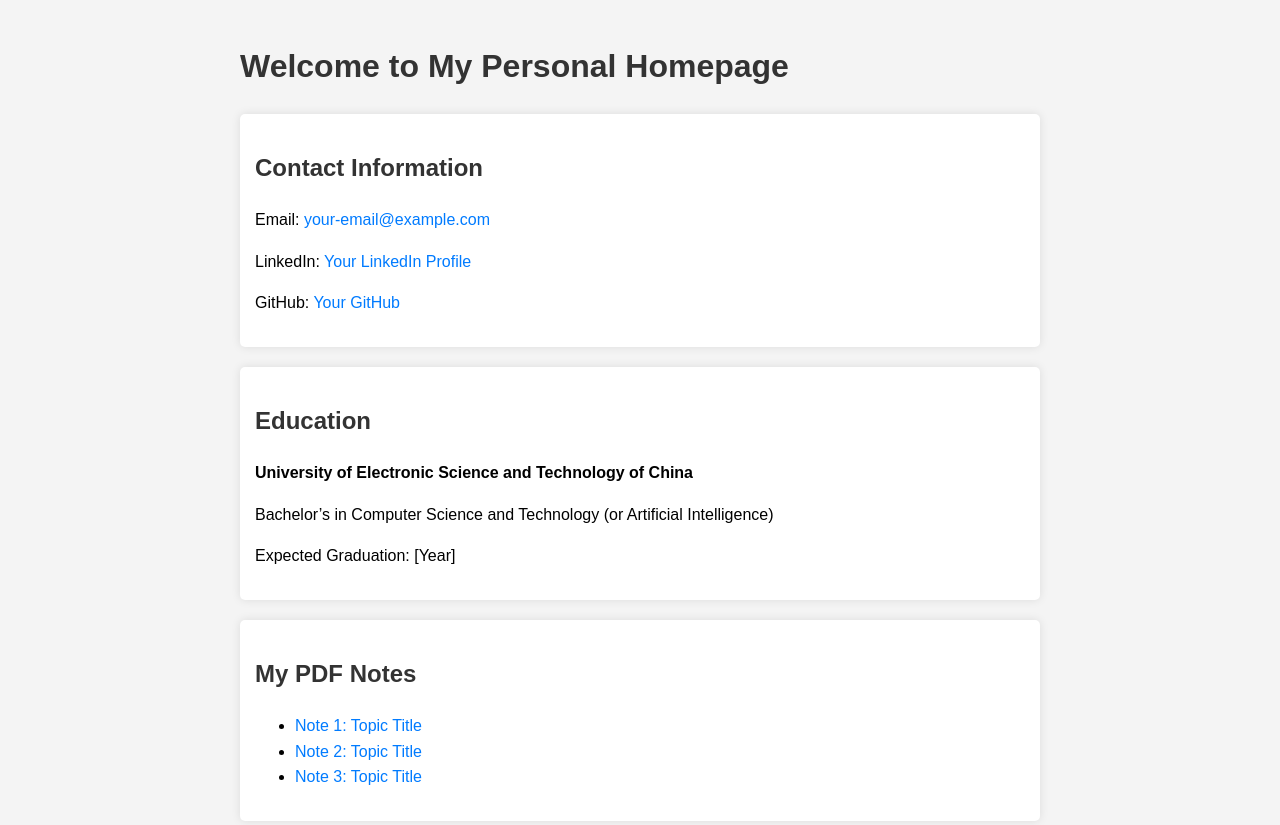
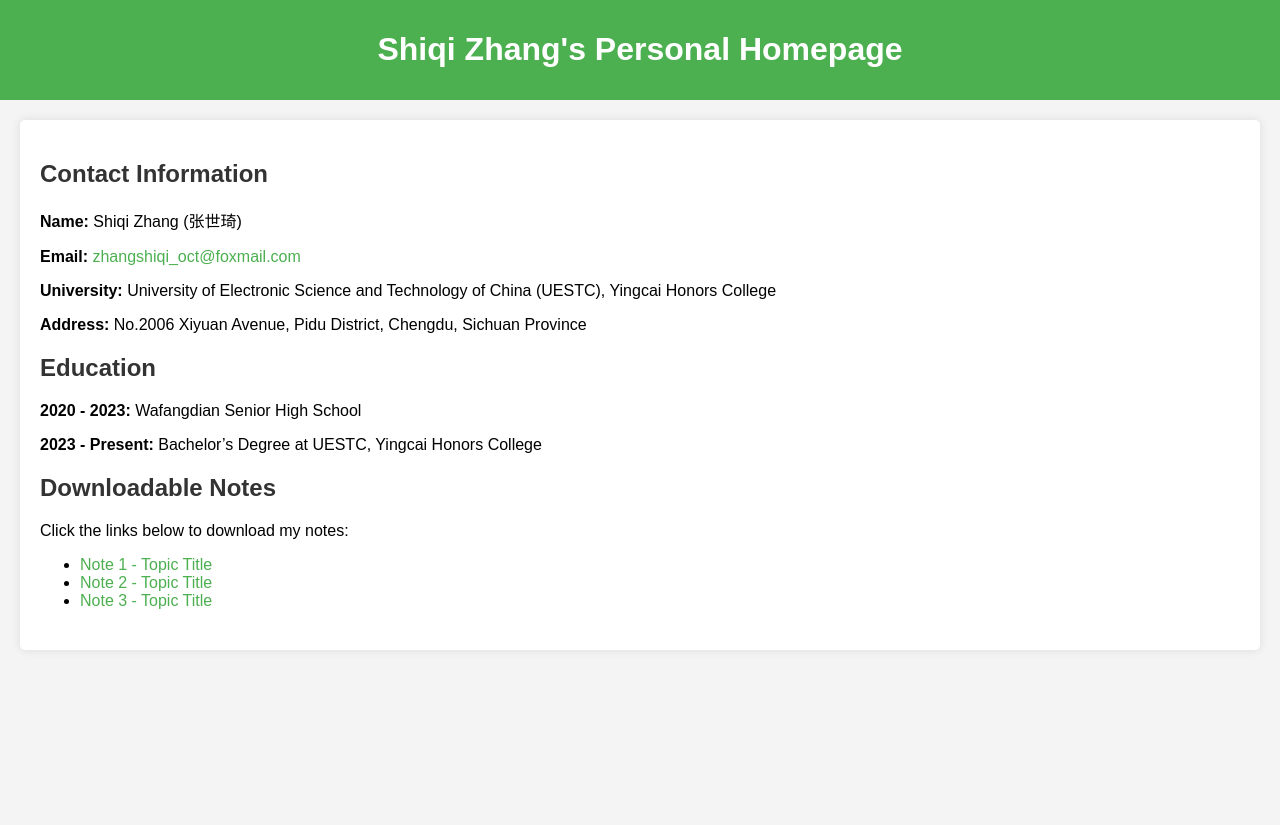
Before and after one commit to ZhangShiqi1027/ZhangShiqi1027.github.io, a plain HTML site: page index.html in a window 1280 px wide. After the commit the page ends 800 px from the top, so only its background shows below. Drawn offline with Linux system fonts and the light colour scheme.

Commit message:
Update index.html

```diff
--- a/index.html
+++ b/index.html
@@ -3,28 +3,35 @@
 <head>
     <meta charset="UTF-8">
     <meta name="viewport" content="width=device-width, initial-scale=1.0">
-    <title>My Personal Homepage</title>
+    <title>Shiqi Zhang's Homepage</title>
     <style>
         body {
             font-family: Arial, sans-serif;
-            max-width: 800px;
-            margin: auto;
-            padding: 20px;
-            line-height: 1.6;
+            margin: 0;
+            padding: 0;
             background-color: #f4f4f4;
         }
-        h1, h2 {
+        header {
+            background-color: #4CAF50;
+            color: white;
+            padding: 10px 0;
+            text-align: center;
+        }
+        section {
+            margin: 20px;
+            padding: 20px;
+            background-color: white;
+            border-radius: 5px;
+            box-shadow: 0px 0px 10px rgba(0, 0, 0, 0.1);
+        }
+        h2 {
             color: #333;
         }
-        .section {
+        .contact, .education, .notes {
             margin-bottom: 20px;
-            padding: 15px;
-            background-color: #fff;
-            border-radius: 5px;
-            box-shadow: 0 0 10px rgba(0, 0, 0, 0.1);
         }
         a {
-            color: #007bff;
+            color: #4CAF50;
             text-decoration: none;
         }
         a:hover {
@@ -33,34 +40,36 @@
     </style>
 </head>
 <body>
-    <h1>Welcome to My Personal Homepage</h1>
 
-    <!-- Contact Information Section -->
-    <div class="section">
+<header>
+    <h1>Shiqi Zhang's Personal Homepage</h1>
+</header>
+
+<section>
+    <div class="contact">
         <h2>Contact Information</h2>
-        <p>Email: <a href="mailto:your-email@example.com">your-email@example.com</a></p>
-        <p>LinkedIn: <a href="https://linkedin.com/in/your-profile" target="_blank">Your LinkedIn Profile</a></p>
-        <p>GitHub: <a href="https://github.com/your-username" target="_blank">Your GitHub</a></p>
+        <p><strong>Name:</strong> Shiqi Zhang (张世琦)</p>
+        <p><strong>Email:</strong> <a href="mailto:zhangshiqi_oct@foxmail.com">zhangshiqi_oct@foxmail.com</a></p>
+        <p><strong>University:</strong> University of Electronic Science and Technology of China (UESTC), Yingcai Honors College</p>
+        <p><strong>Address:</strong> No.2006 Xiyuan Avenue, Pidu District, Chengdu, Sichuan Province</p>
     </div>
 
-    <!-- Education Section -->
-    <div class="section">
+    <div class="education">
         <h2>Education</h2>
-        <p><strong>University of Electronic Science and Technology of China</strong></p>
-        <p>Bachelor’s in Computer Science and Technology (or Artificial Intelligence)</p>
-        <p>Expected Graduation: [Year]</p>
+        <p><strong>2020 - 2023:</strong> Wafangdian Senior High School</p>
+        <p><strong>2023 - Present:</strong> Bachelor’s Degree at UESTC, Yingcai Honors College</p>
     </div>
 
-    <!-- PDF Notes Section -->
-    <div class="section">
-        <h2>My PDF Notes</h2>
+    <div class="notes">
+        <h2>Downloadable Notes</h2>
+        <p>Click the links below to download my notes:</p>
         <ul>
-            <li><a href="files/note1.pdf" download>Note 1: Topic Title</a></li>
-            <li><a href="files/note2.pdf" download>Note 2: Topic Title</a></li>
-            <li><a href="files/note3.pdf" download>Note 3: Topic Title</a></li>
-            <!-- Add more notes as needed -->
+            <li><a href="path/to/note1.pdf" download>Note 1 - Topic Title</a></li>
+            <li><a href="path/to/note2.pdf" download>Note 2 - Topic Title</a></li>
+            <li><a href="path/to/note3.pdf" download>Note 3 - Topic Title</a></li>
         </ul>
     </div>
+</section>
 
 </body>
 </html>
```
